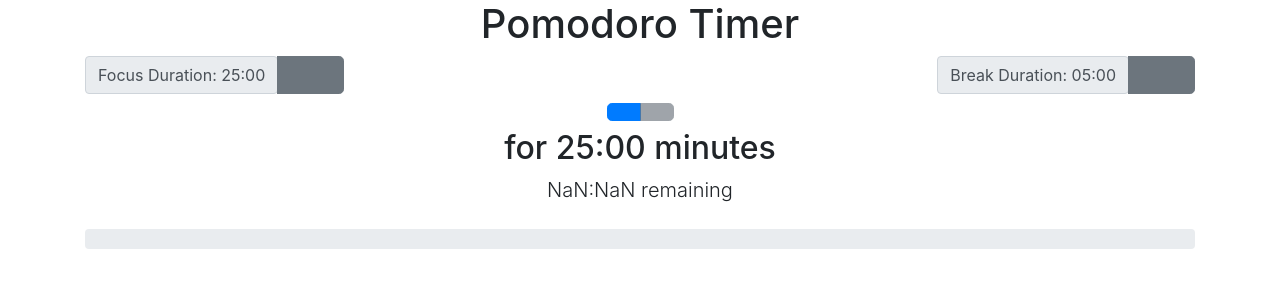
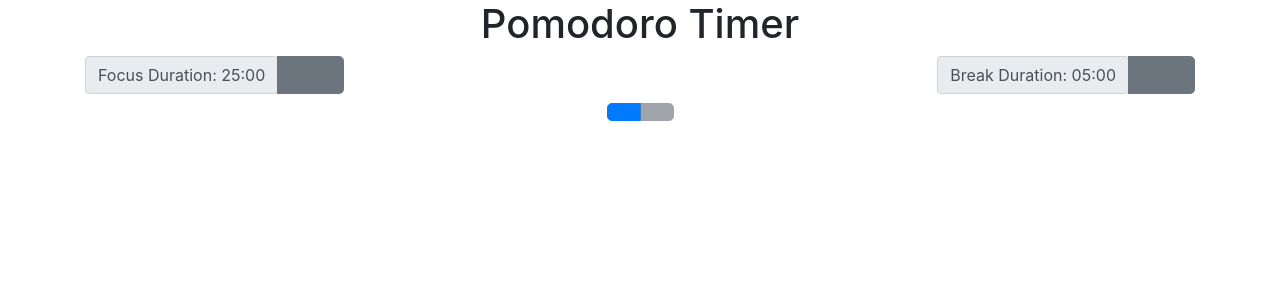
Before and after one commit to StevenRam7/Pomodoro-timer, a React (Create React App) app: page / in a window 1280 px wide. Shown: the top 300 px of the page. Built offline with nearby package versions, Linux system fonts and the light colour scheme; a web font is replaced by a local one.

Commit message:
final version

```diff
--- a/src/pomodoro/Pomodoro.js
+++ b/src/pomodoro/Pomodoro.js
@@ -2,6 +2,7 @@ import React, { useState } from "react";
 import classNames from "../utils/class-names";
 import useInterval from "../utils/useInterval";
 import { minutesToDuration, secondsToDuration } from "../utils/duration";
+import SessionDisplay from "./session-display";
 
 // These functions are defined outside of the component to insure they do not have access to state
 // and are, therefore more likely to be pure.
@@ -127,14 +128,6 @@ function Pomodoro() {
     setSession(null);
   }
 
-  function hideWhenNull() {
-    if (session == null) {
-      document.getElementById("hideWhenNull").style.display = "none";
-    }
-  }
-
-  //const percentTimeLeft = (secondsToDuration(session.timeRemaining)/(focusDuration * 60)) * 100;
-
   return (
     <div className="pomodoro">
       <div className="row">
@@ -230,34 +223,7 @@ function Pomodoro() {
           </div>
         </div>
       </div>
-      <div>
-        {/* TODO: This area should show only when there is an active focus or break - i.e. the session is running or is paused */}
-        <div className="row mb-2">
-          <div className="col">
-            <h2 data-testid="session-title">
-              {session?.label} for {minutesToDuration(focusDuration)} minutes
-            </h2>
-            {/* TODO: Update message below correctly format the time remaining in the current session */}
-            <p className="lead" data-testid="session-sub-title">
-              {secondsToDuration(session?.timeRemaining)} remaining
-            </p>
-          </div>
-        </div>
-        <div className="row mb-2">
-          <div className="col">
-            <div className="progress" style={{ height: "20px" }} id="hideWhenNull" onChange={hideWhenNull}>
-              <div
-                className="progress-bar"
-                role="progressbar"
-                aria-valuemin="0"
-                aria-valuemax="100"
-                aria-valuenow="0" // TODO: Increase aria-valuenow as elapsed time increases
-                //style={{ width: percentTimeLeft + "%" }} // TODO: Increase width % as elapsed time increases
-              />
-            </div>
-          </div>
-        </div>
-      </div>
+    <SessionDisplay session={session} focusDuration = {focusDuration} breakDuration={breakDuration}/>
     </div>
   );
 }
--- /dev/null
+++ b/src/pomodoro/session-display.js
@@ -0,0 +1,48 @@
+import React from "react";
+import { minutesToDuration, secondsToDuration } from "../utils/duration";
+
+function SessionDisplay({ session, focusDuration, breakDuration }) {
+    let percentTimeLeft = "";
+    if (session == null) {
+        return null;
+    }
+    else {
+        if (session.label == "Focusing") {
+            percentTimeLeft = (1 - ((session.timeRemaining)/(focusDuration * 60))) * 100;
+        }
+        if (session.label == "On Break") {
+            percentTimeLeft = (1 - ((session.timeRemaining)/(breakDuration * 60))) * 100;
+        }
+        return <div>
+        {/* TODO: This area should show only when there is an active focus or break - i.e. the session is running or is paused */}
+        <div className="row mb-2" disabled={session == null}>
+          <div className="col">
+            <h2 data-testid="session-title">
+
+              {session?.label} for {session.label == "Focusing" ? minutesToDuration(focusDuration) : minutesToDuration(breakDuration)} minutes
+            </h2>
+            {/* TODO: Update message below correctly format the time remaining in the current session */}
+            <p className="lead" data-testid="session-sub-title">
+              {secondsToDuration(session?.timeRemaining)} remaining
+            </p>
+          </div>
+        </div>
+        <div className="row mb-2">
+          <div className="col">
+            <div className="progress" style={{ height: "20px" }}>
+              <div
+                className="progress-bar"
+                role="progressbar"
+                aria-valuemin="0"
+                aria-valuemax="100"
+                aria-valuenow={percentTimeLeft} // TODO: Increase aria-valuenow as elapsed time increases
+                style={{ width: percentTimeLeft + "%" }} // TODO: Increase width % as elapsed time increases
+              />
+            </div>
+          </div>
+        </div>
+      </div>
+    }
+}
+
+export default SessionDisplay;
```
